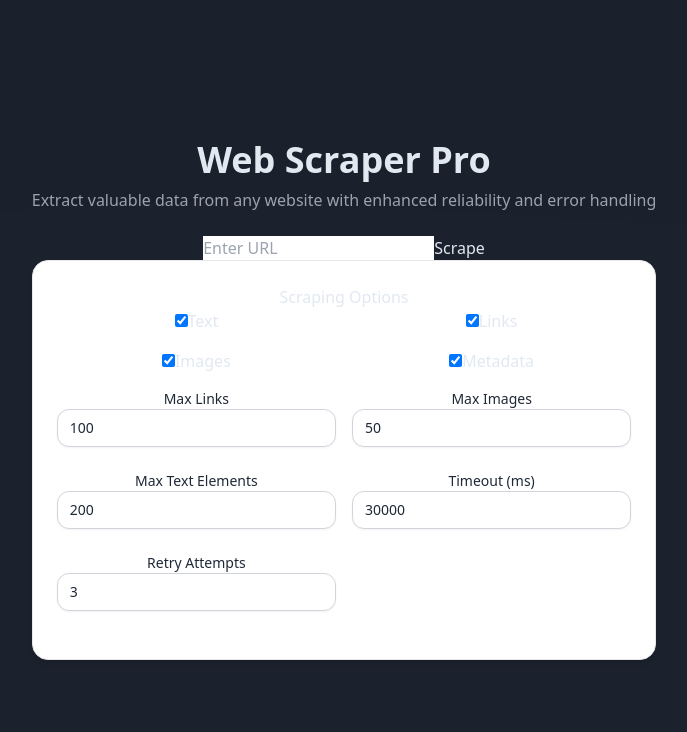
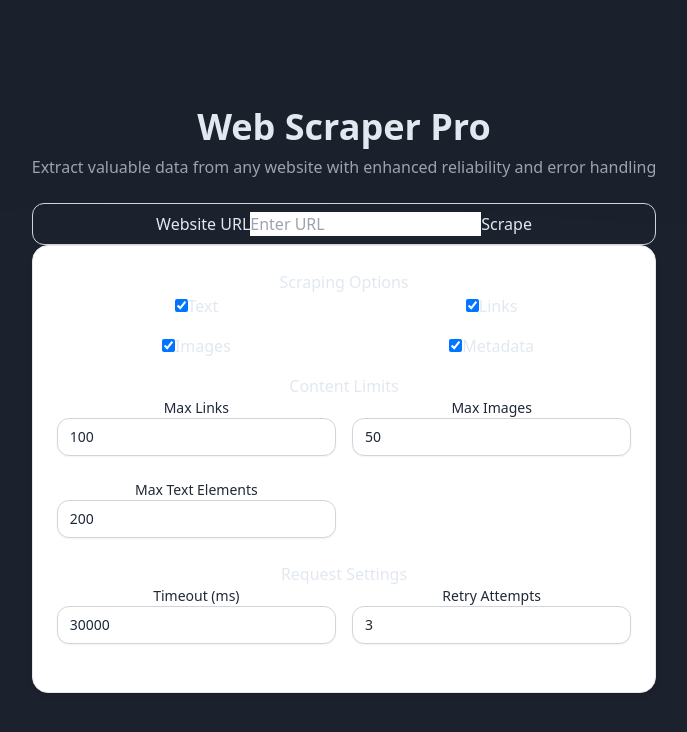
Before and after one commit to aledlie/SingleSiteScraper, a React (Vite) app: page / in a window 1280 px wide. Shown: the top 732 px of the page, without its empty margins (296-983 px from the left). Built offline with nearby package versions, Linux system fonts and the light colour scheme.

Commit message:
prettier submit button and initial input url box

```diff
--- a/src/components/ScrapeOptionsForm.tsx
+++ b/src/components/ScrapeOptionsForm.tsx
@@ -36,6 +36,8 @@ export const ScrapeOptionsForm: React.FC<Props> = ({ options, onChange }) => {
         ))}
       </div>
 
+
+      <h3 className="section-title">Content Limits</h3>
       <div className="layout-grid">
         <FormInput
           label="Max Links"
@@ -61,6 +63,10 @@ export const ScrapeOptionsForm: React.FC<Props> = ({ options, onChange }) => {
           value={options.maxTextElements}
           onChange={(e) => handleChange('maxTextElements', parseInt(e.target.value))}
         />
+    </div>
+
+      <h3 className="section-title">Request Settings</h3>
+      <div className="layout-grid">
         <FormInput
           label="Timeout (ms)"
           type="number"
--- a/src/components/ScrapeResultTabs.tsx
+++ b/src/components/ScrapeResultTabs.tsx
@@ -23,7 +23,7 @@ export const ScrapeResultTabs: React.FC<Props> = ({ data, filter }) => {
         {['text', 'links', 'images', 'metadata'].map((key) => (
           <button
             key={key}
-            onClick={() => setTab(key as any)}
+            onClick={() => setTab(key as string)}
             className={`tab-button ${tab === key ? 'tab-button-active' : 'tab-button-inactive'}`}
           >
             {key.toUpperCase()}
--- a/src/components/WebScraper.tsx
+++ b/src/components/WebScraper.tsx
@@ -36,8 +36,11 @@ const WebScraper: React.FC = () => {
 
   return (
     <div>
-      <input value={url} onChange={(e) => setUrl(e.target.value)} placeholder="Enter URL" />
-      <button onClick={handleScrape}>Scrape</button>
+      <div class="input">
+        <label for="url" class="input-label">Website URL</label>
+        <input value={url} onChange={(e) => setUrl(e.target.value)} placeholder="Enter URL" />
+        <button class="button" onClick={handleScrape}>Scrape</button>
+      </div>
       <ScrapeOptionsForm options={options} onChange={setOptions} />
       {progress && <p>{progress}</p>}
       {error && <ErrorAlert error={error} />}
```
